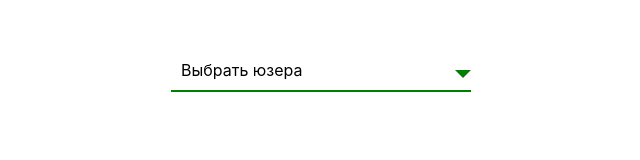
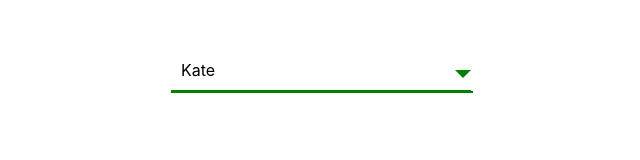
Before and after one commit to KatrinaNov/typescript-podrobno, a React (Create React App) app: page / in a window 1280 px wide. Shown: the top 160 px of the page, without its empty margins (319-959 px from the left). Built offline with nearby package versions, Linux system fonts and the light colour scheme.

Commit message:
15. Select

```diff
--- a/src/App.tsx
+++ b/src/App.tsx
@@ -15,14 +15,10 @@ function App() {
   // let [accordionCollapsed, setAccordionCollapsed] = useState<boolean>(true);
   // let [on, setOn] = useState<boolean>(true);
   // let [count, setCount] = useState<number>(0)
-  const [selectValue, setSelectValue] = useState<string | undefined>("Выбрать юзера")
+  const [selectValue, setSelectValue] = useState<string | undefined>("1")
 
-  const onClickCallback = (value: any) => {
-    console.log(value)
-  }
-  const OnChangeSelectValue = (value: any) => {
-    setSelectValue(value);
-  }
+  const onClickCallback = (value: any) => {console.log(value)}
+
   const items = [
     {title: "Kate", value: "1"},
     {title: "Maks", value: "2"},
@@ -30,7 +26,7 @@ function App() {
   ]
   return (
     <div className="App">
-      <Select value={selectValue} onChange={OnChangeSelectValue} items={items}/>
+      <Select value={selectValue} items={items} onChange={setSelectValue}/>
       {/*    <Accordion
         titleValue={'Menu'}
         collapsed={accordionCollapsed}
--- a/src/components/Select/Select.css
+++ b/src/components/Select/Select.module.css
@@ -1,15 +1,18 @@
 .select {
+    position: relative;
     max-width: 300px;
     margin: 50px auto;
     text-align: left;
 }
-.select-title {
+.selectTitle {
     position: relative;
     padding: 10px;
     cursor: pointer;
     margin-bottom: 0;
+    border-bottom: 1px solid green;
+    min-height: 20px;
 }
-.select-title:after {
+.selectTitle:after {
     content: '';
     position: absolute;
     border: 8px solid transparent;
@@ -17,27 +20,32 @@
     right: 0;
     top: 50%;
 }
-.select-title.active:after{
+.selectTitle.active:after{
     border: 8px solid transparent;
     border-bottom: 8px solid green;
     transform: translateY(-50%);
 }
-.select-body {
+.selectBody {
     border: 1px solid green;
     margin: 0;
+    position: absolute;
+    width: 100%;
 }
-.select-body div {
+.item {
     padding: 10px;
     margin: 0;
     cursor: pointer;
 }
-.select-body div:not(:last-child) {
+.item:not(:last-child) {
     border-bottom: 1px solid rgba(0, 128,0,0.3);
 }
-.select-title:hover {
+.selectTitle:hover {
     background: #eee;
 }
-.select-body div:hover {
+.item.selected {
+    background: limegreen;
+}
+.item:hover {
     color: #fff;
     background: green;
 }
--- a/src/components/Select/Select.tsx
+++ b/src/components/Select/Select.tsx
@@ -1,5 +1,5 @@
-import React, {useState} from 'react';
-import './Select.css'
+import React, {useState, KeyboardEvent, useEffect} from 'react';
+import styles from './Select.module.css'
 
 type ItemType = {
   title: string
@@ -12,26 +12,62 @@ export type SelectPropsType = {
 }
 
 const Select = (props: SelectPropsType) => {
-  let [collapsed, setCollapsed] = useState(true);
+  let [collapsed, setCollapsed] = useState(true); //открыт или закрыт
+  let [hoveredElementValue, setHoveredElementValue] = useState(props.value); // выделение выбранного элемента
 
+  const selectedItem = props.items.find(i => i.value === props.value) // выбраный элемент
+  const hoveredElement = props.items.find(i => i.value === hoveredElementValue)
+
+  useEffect(() => {
+    setHoveredElementValue(props.value)
+  }, [props.value])
+
+  // реакция на кнопки вверх, вниз, enter, esc
+  const onKeyUp = (e: KeyboardEvent<HTMLDivElement>) => {
+    if (e.key === "ArrowDown" || e.key === "ArrowUp") {
+      for (let i = 0; i < props.items.length; i++) {
+        if (props.items[i].value === hoveredElementValue) {
+          const pretenderElement = e.key === "ArrowDown" ? props.items[i + 1] : props.items[i - 1]
+          if (pretenderElement) {
+            props.onChange(pretenderElement.value);
+            return;
+          } else {
+
+          }
+        }
+      }
+      if (!selectedItem) {
+        props.onChange(props.items[0].value)
+      }
+    }
+    if (e.key === "Enter" || e.key === "Escape") {
+      setCollapsed(true)
+    }
+
+  }
+  // рендер элементов внутреннего списка.
   const renderSelectItem = () => {
-    return props.items.map((item, i) => {
+    return props.items.map((item) => {
       const changeTitle = () => {
-        props.onChange(item.title);
+        props.onChange(item.value);
         toggleCollapsed()
       }
-      return <div key={i} onClick={changeTitle}>{item.title}</div>
+      return <div
+        onMouseEnter={() => setHoveredElementValue(item.value)}
+        key={item.value}
+        onClick={changeTitle}
+        className={styles.item + " " + (hoveredElement === item ? styles.selected : "")}
+      >{item.title}</div>
     })
   }
-
+  // скрывать либо показывать
   const toggleCollapsed = () => setCollapsed(!collapsed)
-  const finalSelectTitleClass = `select-title ${!collapsed && "active"}`
+  // добавление активного класса, если открыт
+  const finalSelectTitleClass = `${styles.selectTitle} ${!collapsed && styles.active}`
   return (
-    <div className={"select"}>
-      <div onClick={toggleCollapsed} className={finalSelectTitleClass}>{props.value}</div>
-      <div className={"select-body"}>
-        {!collapsed && renderSelectItem()}
-      </div>
+    <div className={styles.select} onKeyUp={onKeyUp} tabIndex={0}>
+      <div onClick={toggleCollapsed} className={finalSelectTitleClass}>{selectedItem && selectedItem.title}</div>
+      <div className={styles.selectBody}>{!collapsed && renderSelectItem()} </div>
     </div>
   )
 }
```
Also changed, not shown: 1 other file (tests, documents, lock files or other folders).
